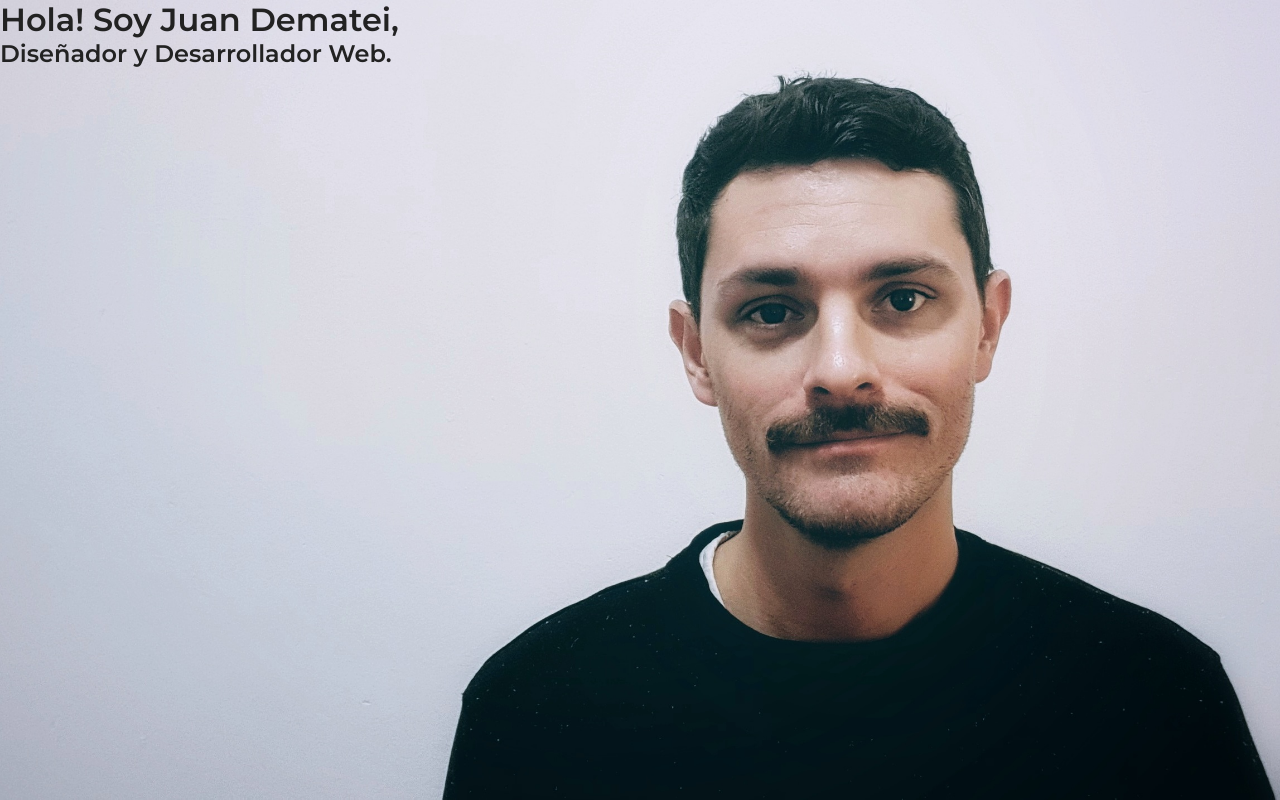
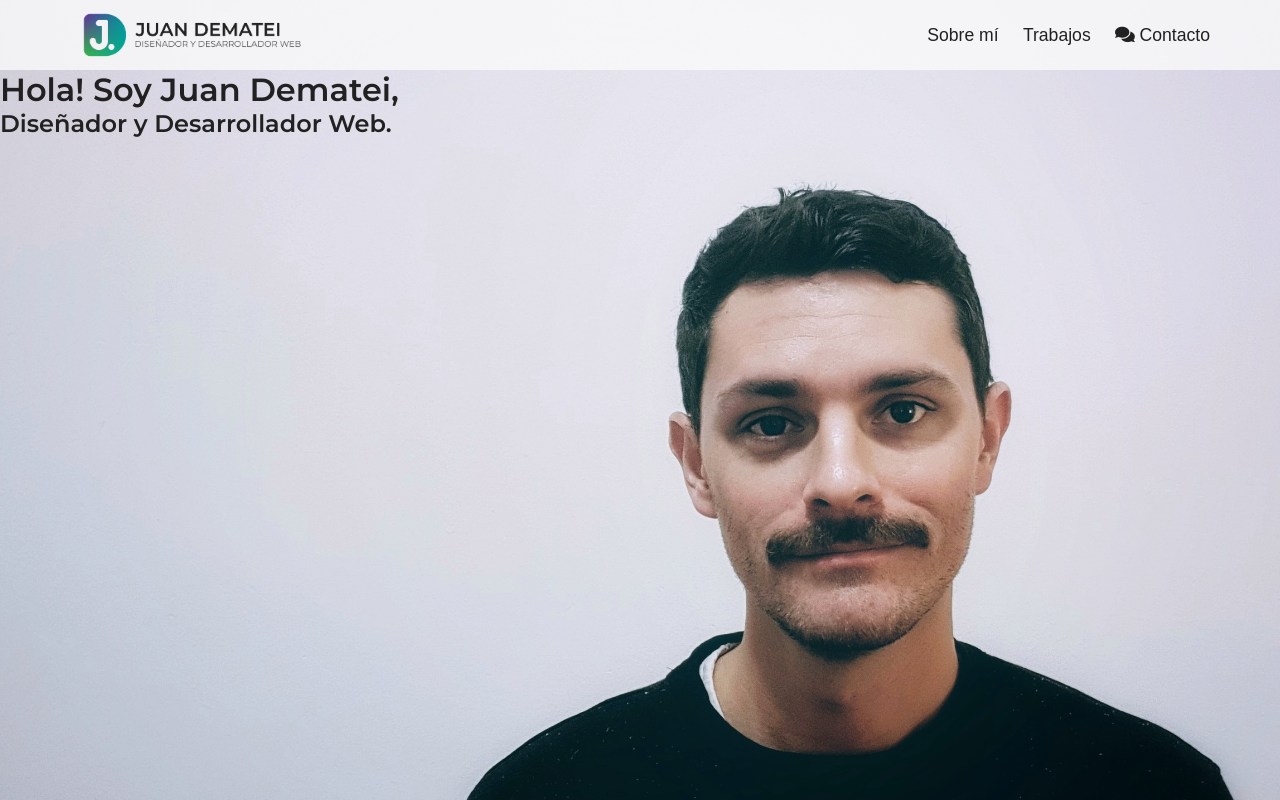
Before and after one commit to juandematei/juandematei-2018, a website: page dist/index.html in a window 1280 px wide. Drawn offline with Linux system fonts and the light colour scheme.

Commit message:
scss partials

```diff
--- /dev/null
+++ b/scss/_config.scss
@@ -0,0 +1,17 @@
+// Reset
+* {
+    margin: 0;
+    padding: 0;
+    box-sizing: border-box;
+}
+
+// Colors
+$custom-white:    #fafafa;
+$custom-black:    #212121;
+
+$primary-color:   #009999;
+$secondary-color: #663399;
+
+// Fonts
+$primary-font:   'Montserrat', sans-serif;
+$secondary-font: 'Raleway', sans-serif;
--- a/scss/main.scss
+++ b/scss/main.scss
@@ -1,19 +1,62 @@
-* {
-    margin: 0;
-    padding: 0;
-    font-family: 'Montserrat', sans-serif;
-    box-sizing: border-box;
+@import 'config';
+
+
+
+.container {
+    width: 1140px;
+    margin: 0 auto;
+    height: 100%;
 }
 
 body {
-    background-color: #fafafa;
-    color:            #222222;
+    background-color: $custom-white;
+    color: $custom-black;
+    font-family: $primary-font;
 }
 
 header {
     background-image: url(../img/juan.jpg);
     background-size: cover;
-    background-position: center bottom;
+    background-position: center;
     background-repeat: no-repeat;
     height: 100vh;
 }
+
+nav {
+    background: rgba($custom-white, 0.8);
+    height: 70px;
+
+    .branding {
+        float: left;
+        height: 100%;
+
+        .branding-logo {
+            max-height: 100%;
+        }
+    }
+
+    .nav-bar {
+        float: right;
+        height: 100%;
+        list-style: none;
+
+        .nav-item {
+            display: inline-block;
+            height: 100%;
+            margin-left: 20px;
+        }
+
+        .nav-link {
+            text-decoration: none;
+            color: $custom-black;
+            font-family: $secondary-font;
+            font-size: 1.1rem;
+            font-weight: 500;
+            line-height: 70px;
+
+            &:hover {
+                color: $primary-color;
+            }
+        }
+    }
+}
```
Also changed, not shown: dist/css/main.css, dist/index.html.
